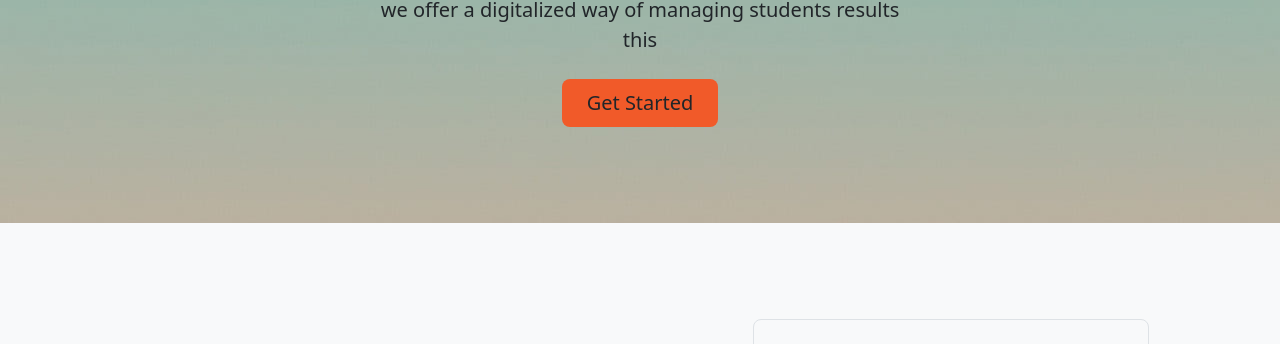
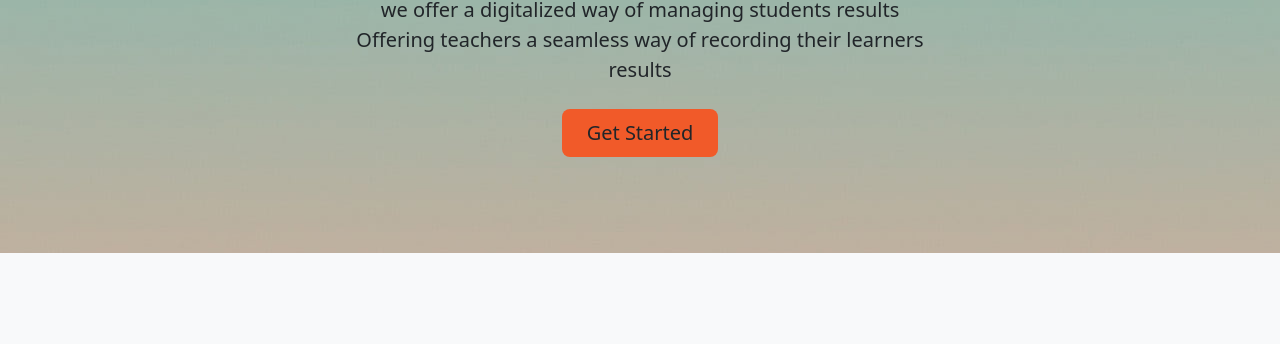
Before and after one commit to MATRIX30/AcademiX-Platform, a plain HTML site: page index.html in a window 1280 px wide. Shown: the part 306-650 px from the top of the page. Drawn offline with nearby package versions, Linux system fonts and the light colour scheme.

Commit message:
90% done with landing page

```diff
--- a/index.html
+++ b/index.html
@@ -32,7 +32,7 @@
 		<div class="px-4 py-5  text-center">
 			<h1 class="display-5 fw-bold text-body-emphasis ">Welcome to <br> AcademiX Platform</h1>
 			<div class="col-lg-6 mx-auto">
-			  <p class="lead mb-4">we offer a digitalized way of managing students results <br> this </p>
+			  <p class="lead mb-4">we offer a digitalized way of managing students results <br> Offering teachers a seamless way of recording their learners results</p>
 			  <div class="d-grid gap-2 d-sm-flex justify-content-sm-center">
 				<button type="button" id="btn" class="btn btn-lg px-4 gap-3">Get Started</button>
 
```
